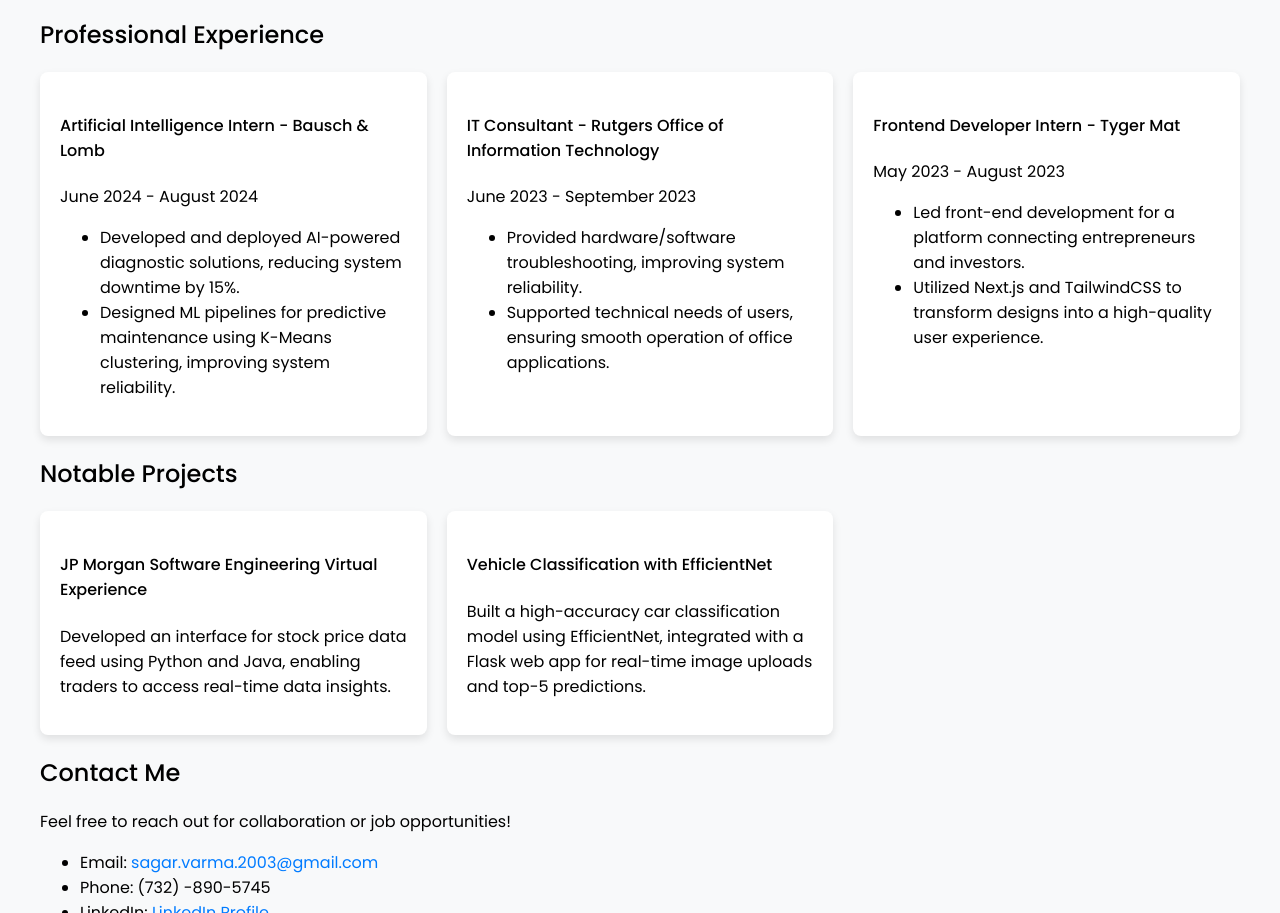
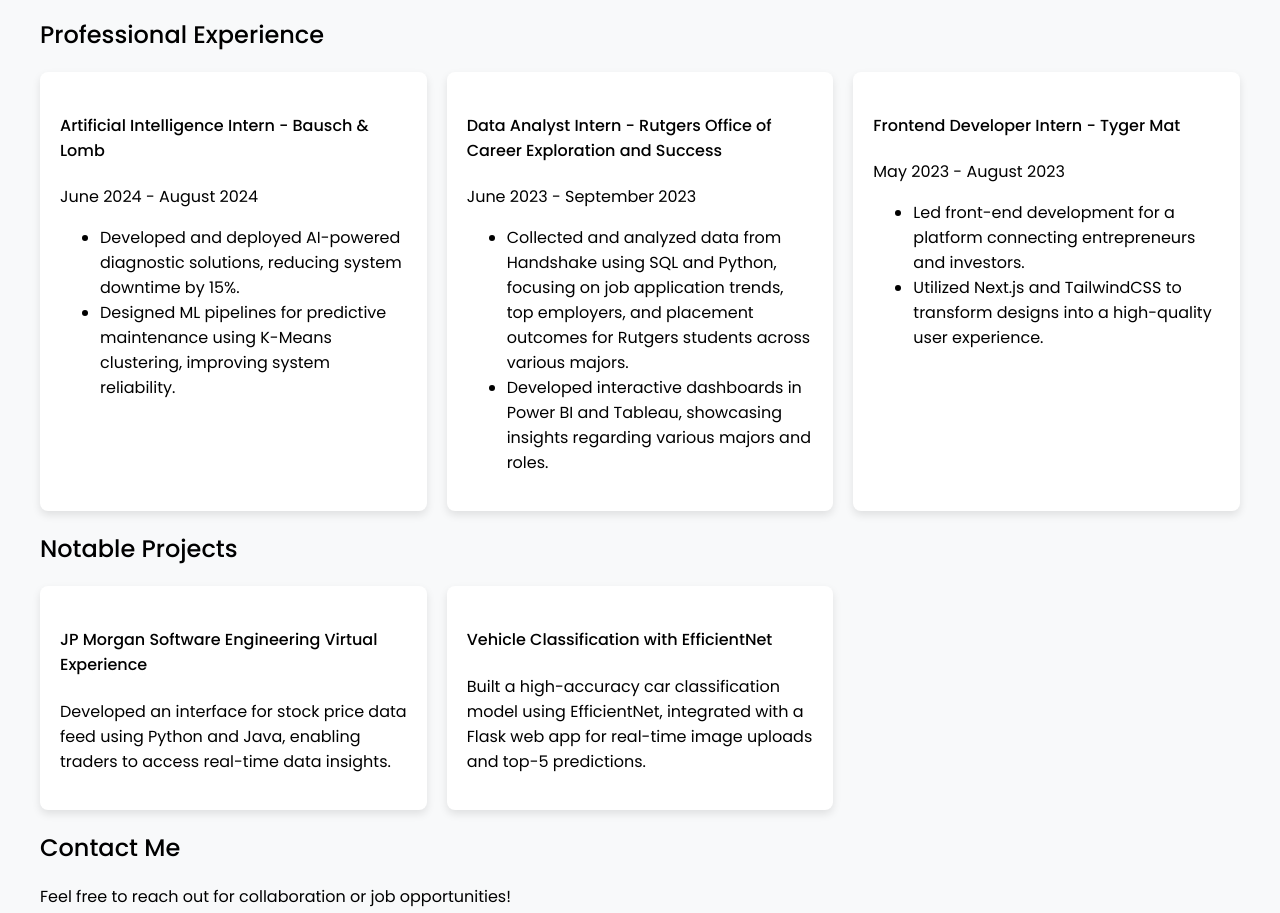
Before and after one commit to sagarvrma/SagarVarmaPortfolio, a plain HTML site: page index.html in a window 1280 px wide. Shown: the part 1081-1994 px from the top of the page. Drawn offline with Linux system fonts and the light colour scheme; some packages are replaced by stand-ins of ours; a script that the page names is missing.

Commit message:
Update index.html

```diff
--- a/index.html
+++ b/index.html
@@ -98,11 +98,12 @@
                     </ul>
                 </div>
                 <div class="card">
-                    <h4>IT Consultant - Rutgers Office of Information Technology</h4>
+                    <h4>Data Analyst Intern - Rutgers Office of Career Exploration and Success </h4>
                     <p>June 2023 - September 2023</p>
                     <ul>
-                        <li>Provided hardware/software troubleshooting, improving system reliability.</li>
-                        <li>Supported technical needs of users, ensuring smooth operation of office applications.</li>
+                        <li>Collected and analyzed data from Handshake using SQL and Python, focusing on job application trends, top employers, and placement outcomes for Rutgers students across various majors.
+</li>
+                        <li>Developed interactive dashboards in Power BI and Tableau, showcasing insights regarding various majors and roles.</li>
                     </ul>
                 </div>
                 <div class="card">
```
